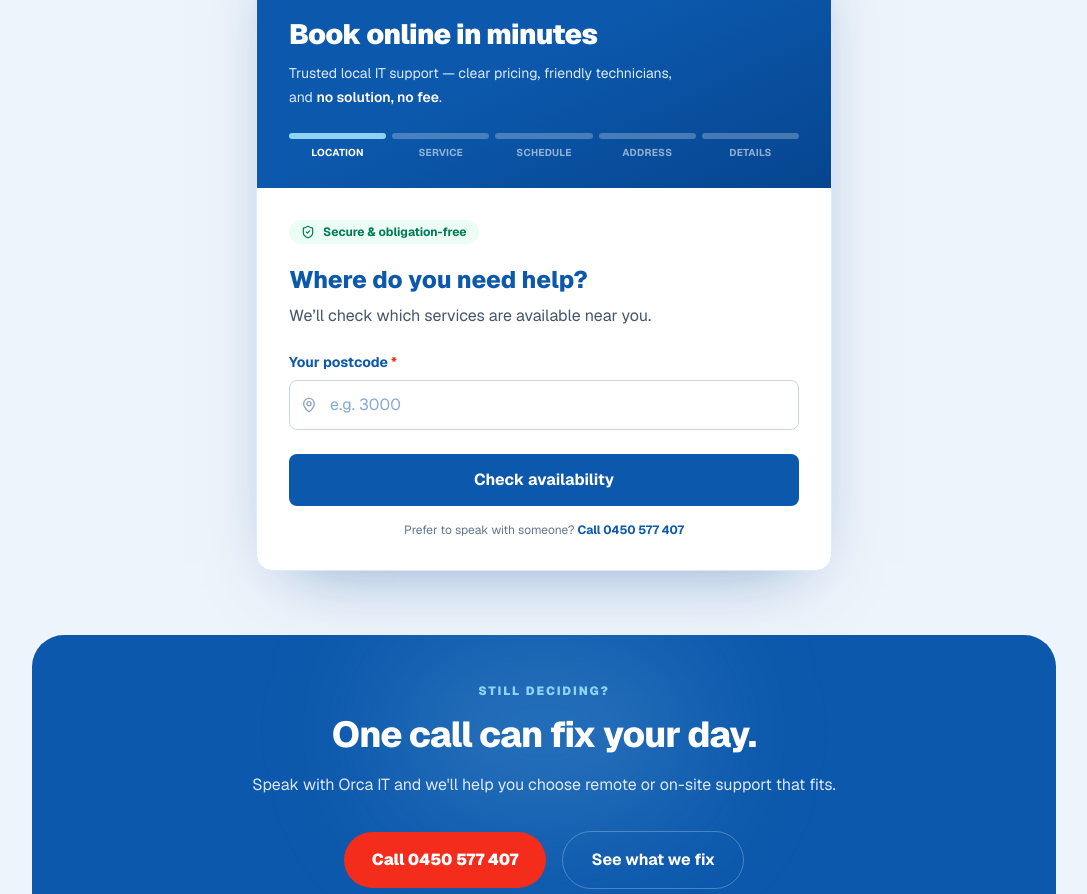
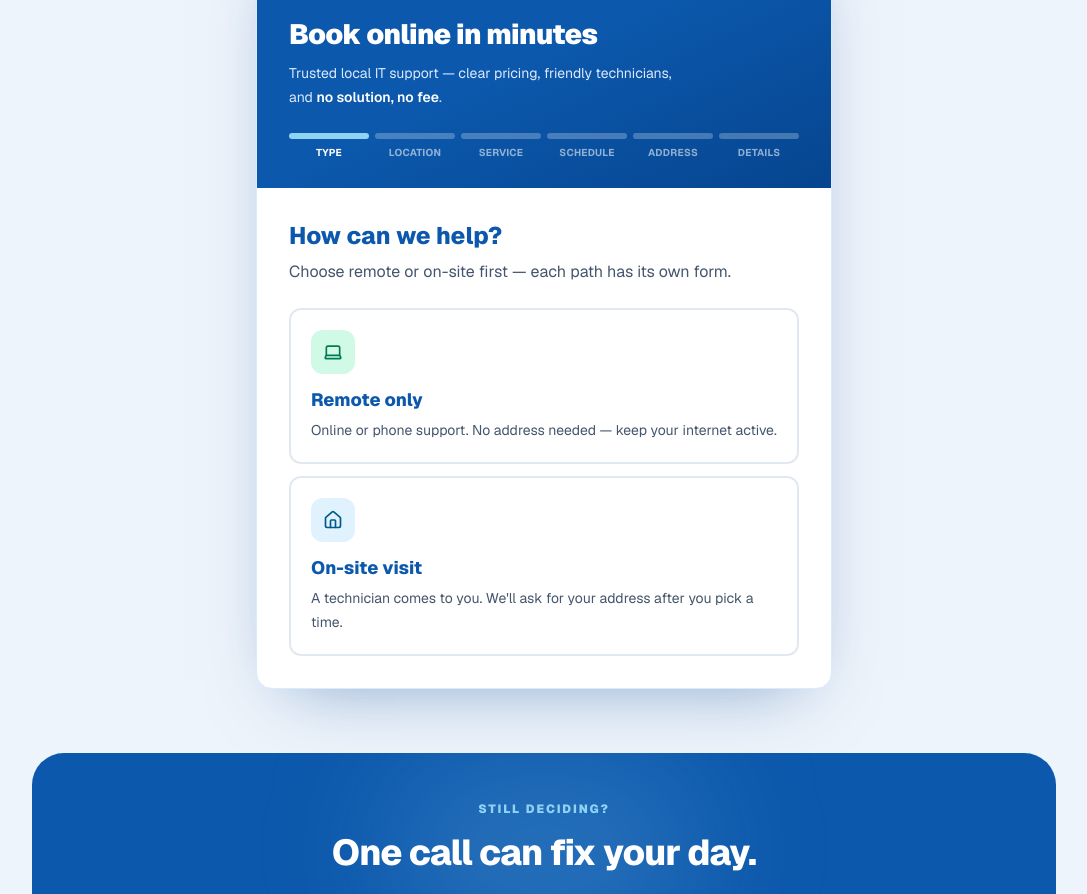
Before and after one commit to kawalrazak/OrcaIT, a Next.js app in the folder OrcaITWeb/: page /book-now in a window 1280 px wide. Shown: the part 1360-2254 px from the top of the page, without its empty margins (96-1183 px from the left). Built offline with nearby package versions, Linux system fonts and the light colour scheme.

Commit message:
Add remote vs on-site choice to the /book appointment wizard.
Co-authored-by: Cursor <cursoragent@cursor.com>

```diff
--- a/OrcaITWeb/src/components/book-now-wizard.tsx
+++ b/OrcaITWeb/src/components/book-now-wizard.tsx
@@ -7,6 +7,8 @@ import {
   ChevronLeft,
   ChevronRight,
   Clock3,
+  Home,
+  Laptop,
   Mail,
   MapPin,
   Phone,
@@ -29,14 +31,20 @@ import {
   isMelbournePostcode,
   type BookableService,
   type BookingStaff,
+  type VisitMode,
 } from "@/data/book-now";
 
-type Step = "postcode" | "service" | "datetime" | "address" | "details" | "confirmed";
+type Step = "visit" | "postcode" | "service" | "datetime" | "address" | "details" | "confirmed";
 
 const stepMeta: Record<
   Exclude<Step, "confirmed">,
   { label: string; title: string; trust: string }
 > = {
+  visit: {
+    label: "Type",
+    title: "How can we help?",
+    trust: "Choose remote or on-site first — each path has its own form.",
+  },
   postcode: {
     label: "Location",
     title: "Where do you need help?",
@@ -45,7 +53,7 @@ const stepMeta: Record<
   service: {
     label: "Service",
     title: "What do you need help with?",
-    trust: "Choose the option that best fits your issue — we’ll confirm the details with you.",
+    trust: "Only services for your chosen visit type are shown below.",
   },
   datetime: {
     label: "Schedule",
@@ -55,7 +63,7 @@ const stepMeta: Record<
   address: {
     label: "Address",
     title: "Where should we attend?",
-    trust: "Only needed for on-site visits so our technician can find you easily.",
+    trust: "Required for on-site visits so our technician can find you easily.",
   },
   details: {
     label: "Details",
@@ -107,7 +115,8 @@ function sameDay(a: Date, b: Date) {
 }
 
 export function BookNowWizard() {
-  const [step, setStep] = useState<Step>("postcode");
+  const [step, setStep] = useState<Step>("visit");
+  const [visitMode, setVisitMode] = useState<VisitMode | null>(null);
   const [weekStart, setWeekStart] = useState(0);
   const [booking, setBooking] = useState<BookingState>(initialState);
   const [error, setError] = useState("");
@@ -117,25 +126,37 @@ export function BookNowWizard() {
 
   const allDates = useMemo(() => getBookingDates(21), []);
   const visibleDates = allDates.slice(weekStart, weekStart + 7);
+  const isRemoteBooking = visitMode === "remote";
 
   function update<K extends keyof BookingState>(key: K, value: BookingState[K]) {
     setBooking((current) => ({ ...current, [key]: value }));
     setError("");
   }
 
-  function isRemoteService(service: BookableService | null) {
-    return service?.id === "remote-45";
+  function chooseVisitMode(mode: VisitMode) {
+    setError("");
+    setVisitMode(mode);
+    update("service", null);
+    update("unit", "");
+    update("address", "");
+    setStep("postcode");
   }
 
   function goBack() {
     setError("");
-    if (step === "service") setStep("postcode");
+    if (step === "postcode") setStep("visit");
+    else if (step === "service") setStep("postcode");
     else if (step === "datetime") setStep("service");
     else if (step === "address") setStep("datetime");
-    else if (step === "details") setStep(isRemoteService(booking.service) ? "datetime" : "address");
+    else if (step === "details") setStep(isRemoteBooking ? "datetime" : "address");
   }
 
   function continueFromPostcode() {
+    if (!visitMode) {
+      setError("Please choose Remote or On-site support first.");
+      setStep("visit");
+      return;
+    }
     if (!/^\d{4}$/.test(booking.postcode.trim())) {
       setError("Please enter a valid 4-digit Australian postcode.");
       return;
@@ -145,6 +166,11 @@ export function BookNowWizard() {
   }
 
   function continueFromService(service: BookableService) {
+    if (!visitMode) {
+      setError("Please choose Remote or On-site support first.");
+      setStep("visit");
+      return;
+    }
     if (service.melbourneOnly && !isMelbournePostcode(booking.postcode)) {
       setError(
         "On-site Home Support is only available in Melbourne. Please choose another service or enter a Melbourne postcode.",
@@ -160,8 +186,8 @@ export function BookNowWizard() {
       setError("Please select a date, time and technician.");
       return;
     }
-    // Remote/online support does not need a physical address.
-    if (isRemoteService(booking.service)) {
+    // Remote path never needs a physical address.
+    if (isRemoteBooking) {
       update("unit", "");
       update("address", "");
       setStep("details");
@@ -180,6 +206,7 @@ export function BookNowWizard() {
 
   async function submitBooking() {
     if (
+      !visitMode ||
       !booking.service ||
       !booking.date ||
       !booking.time ||
@@ -194,6 +221,11 @@ export function BookNowWizard() {
       return;
     }
 
+    if (!isRemoteBooking && !booking.address.trim()) {
+      setError("Please enter your address for an on-site visit.");
+      return;
+    }
+
     setIsSubmitting(true);
     setError("");
 
@@ -203,13 +235,13 @@ export function BookNowWizard() {
         headers: { "Content-Type": "application/json" },
         body: JSON.stringify({
           postcode: booking.postcode,
-          serviceTitle: booking.service.title,
+          serviceTitle: `${booking.service.title} (${isRemoteBooking ? "Remote" : "On-site"})`,
           servicePrice: booking.service.price,
           dateLabel: formatBookingDate(booking.date),
           time: booking.time,
           staffName: booking.staff.name,
-          unit: isRemoteService(booking.service) ? "" : booking.unit,
-          address: isRemoteService(booking.service)
+          unit: isRemoteBooking ? "" : booking.unit,
+          address: isRemoteBooking
             ? `Remote support — postcode ${booking.postcode}`
             : booking.address,
           firstName: booking.firstName,
@@ -247,30 +279,34 @@ export function BookNowWizard() {
 
   function resetBooking() {
     setBooking(initialState);
+    setVisitMode(null);
     setWeekStart(0);
     setEmailSent(false);
     setEmailNote(null);
     setError("");
-    setStep("postcode");
+    setStep("visit");
   }
 
   const selectedSlots =
     booking.date === null ? [] : getTimeSlotsForDate(booking.date);
-  const availableServices = getAvailableServices(booking.postcode);
+  const availableServices = getAvailableServices(booking.postcode, visitMode);
 
   const progressSteps = useMemo(() => {
     const steps: Exclude<Step, "confirmed">[] = [
+      "visit",
       "postcode",
       "service",
       "datetime",
-      ...(isRemoteService(booking.service) ? [] : (["address"] as const)),
+      ...(isRemoteBooking ? [] : (["address"] as const)),
       "details",
     ];
     return steps;
-  }, [booking.service]);
+  }, [isRemoteBooking]);
 
   const activeStepIndex =
-    step === "confirmed" ? progressSteps.length : progressSteps.indexOf(step as Exclude<Step, "confirmed">);
+    step === "confirmed"
+      ? progressSteps.length
+      : progressSteps.indexOf(step as Exclude<Step, "confirmed">);
   const currentMeta = step !== "confirmed" ? stepMeta[step] : null;
 
   return (
@@ -331,11 +367,54 @@ export function BookNowWizard() {
       ) : null}
 
       <div className="px-6 py-7 sm:px-8 sm:py-8">
+        {step === "visit" ? (
+          <div>
+            <h2 className="text-2xl font-extrabold text-brand-navy">{stepMeta.visit.title}</h2>
+            <p className="mt-2 text-slate-600">{stepMeta.visit.trust}</p>
+
+            <div className="mt-6 grid gap-3">
+              <button
+                type="button"
+                onClick={() => chooseVisitMode("remote")}
+                className="rounded-xl border-2 border-slate-200 bg-white p-5 text-left transition hover:border-emerald-500 hover:bg-emerald-50/50"
+              >
+                <span className="grid size-11 place-items-center rounded-xl bg-emerald-100 text-emerald-700">
+                  <Laptop className="size-5" />
+                </span>
+                <span className="mt-3 block text-lg font-extrabold text-brand-navy">
+                  Remote only
+                </span>
+                <span className="mt-1 block text-sm leading-6 text-slate-600">
+                  Online or phone support. No address needed — keep your internet active.
+                </span>
+              </button>
+
+              <button
+                type="button"
+                onClick={() => chooseVisitMode("onsite")}
+                className="rounded-xl border-2 border-slate-200 bg-white p-5 text-left transition hover:border-brand-blue hover:bg-brand-mist/70"
+              >
+                <span className="grid size-11 place-items-center rounded-xl bg-sky-100 text-sky-800">
+                  <Home className="size-5" />
+                </span>
+                <span className="mt-3 block text-lg font-extrabold text-brand-navy">
+                  On-site visit
+                </span>
+                <span className="mt-1 block text-sm leading-6 text-slate-600">
+                  A technician comes to you. We&apos;ll ask for your address after you pick a time.
+                </span>
+              </button>
+            </div>
+
+            {error ? <p className="mt-4 text-sm font-semibold text-red-600">{error}</p> : null}
+          </div>
+        ) : null}
+
         {step === "postcode" ? (
           <div>
             <div className="mb-5 inline-flex items-center gap-2 rounded-full bg-emerald-50 px-3 py-1 text-xs font-bold text-emerald-700">
               <ShieldCheck className="size-3.5" />
-              Secure &amp; obligation-free
+              {isRemoteBooking ? "Remote booking — no address later" : "On-site booking"}
             </div>
             <h2 className="text-2xl font-extrabold text-brand-navy">{stepMeta.postcode.title}</h2>
             <p className="mt-2 text-slate-600">{stepMeta.postcode.trust}</p>
@@ -364,6 +443,13 @@ export function BookNowWizard() {
             >
               Check availability
             </button>
+            <button
+              type="button"
+              onClick={goBack}
+              className="mt-3 w-full rounded-lg bg-slate-100 py-3.5 text-base font-bold text-slate-700 transition hover:bg-slate-200"
+            >
+              Back
+            </button>
             <p className="mt-4 text-center text-xs text-slate-500">
               Prefer to speak with someone?{" "}
               <a href={`tel:${ORCA_PHONE_TEL}`} className="font-bold text-brand-blue">
@@ -375,12 +461,15 @@ export function BookNowWizard() {
 
         {step === "service" ? (
           <div>
-            <h2 className="text-2xl font-extrabold text-brand-navy">{stepMeta.service.title}</h2>
+            <p className="text-xs font-bold uppercase tracking-[0.14em] text-brand-blue">
+              {isRemoteBooking ? "Remote services only" : "On-site services only"}
+            </p>
+            <h2 className="mt-2 text-2xl font-extrabold text-brand-navy">{stepMeta.service.title}</h2>
             <p className="mt-2 text-slate-600">{stepMeta.service.trust}</p>
-            {!isMelbournePostcode(booking.postcode) ? (
+            {!isRemoteBooking && !isMelbournePostcode(booking.postcode) ? (
               <p className="mt-3 rounded-lg bg-brand-mist px-4 py-3 text-sm text-brand-navy">
-                On-site Home Support is available in Melbourne. Remote support and other options
-                are still available for {booking.postcode}.
+                On-site Home Support is Melbourne-only. Other on-site options may still be
+                available for {booking.postcode}.
               </p>
             ) : null}
             <div className="mt-6 space-y-3">
@@ -411,6 +500,12 @@ export function BookNowWizard() {
                 </button>
               ))}
             </div>
+            {availableServices.length === 0 ? (
+              <p className="mt-6 text-sm font-semibold text-slate-600">
+                No services available for this postcode and visit type. Go back and try another
+                option.
+              </p>
+            ) : null}
             {error ? <p className="mt-3 text-sm font-semibold text-red-600">{error}</p> : null}
             <button
               type="button"
```
Also changed, not shown: OrcaITWeb/src/data/book-now.ts (+37 -12 lines).
